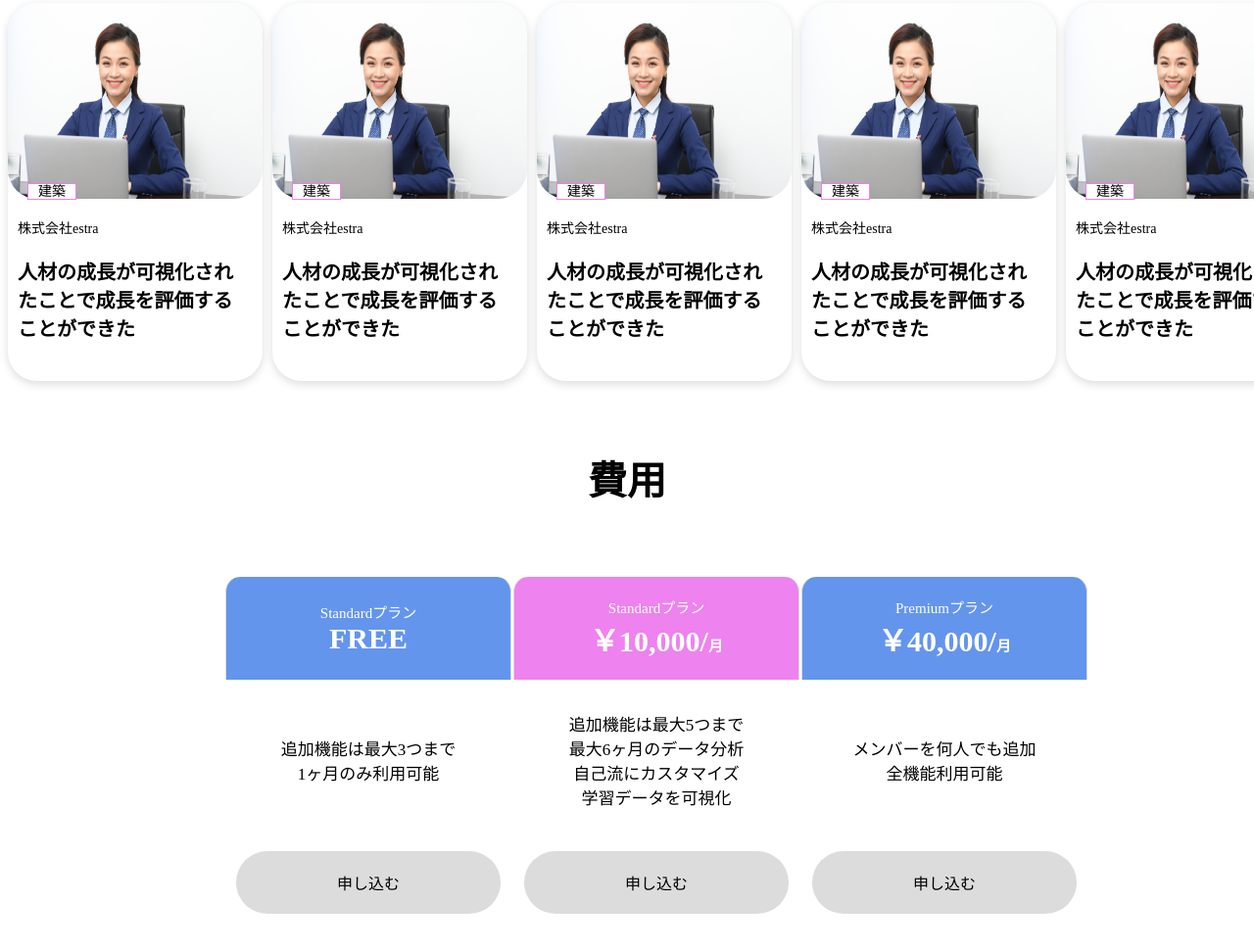
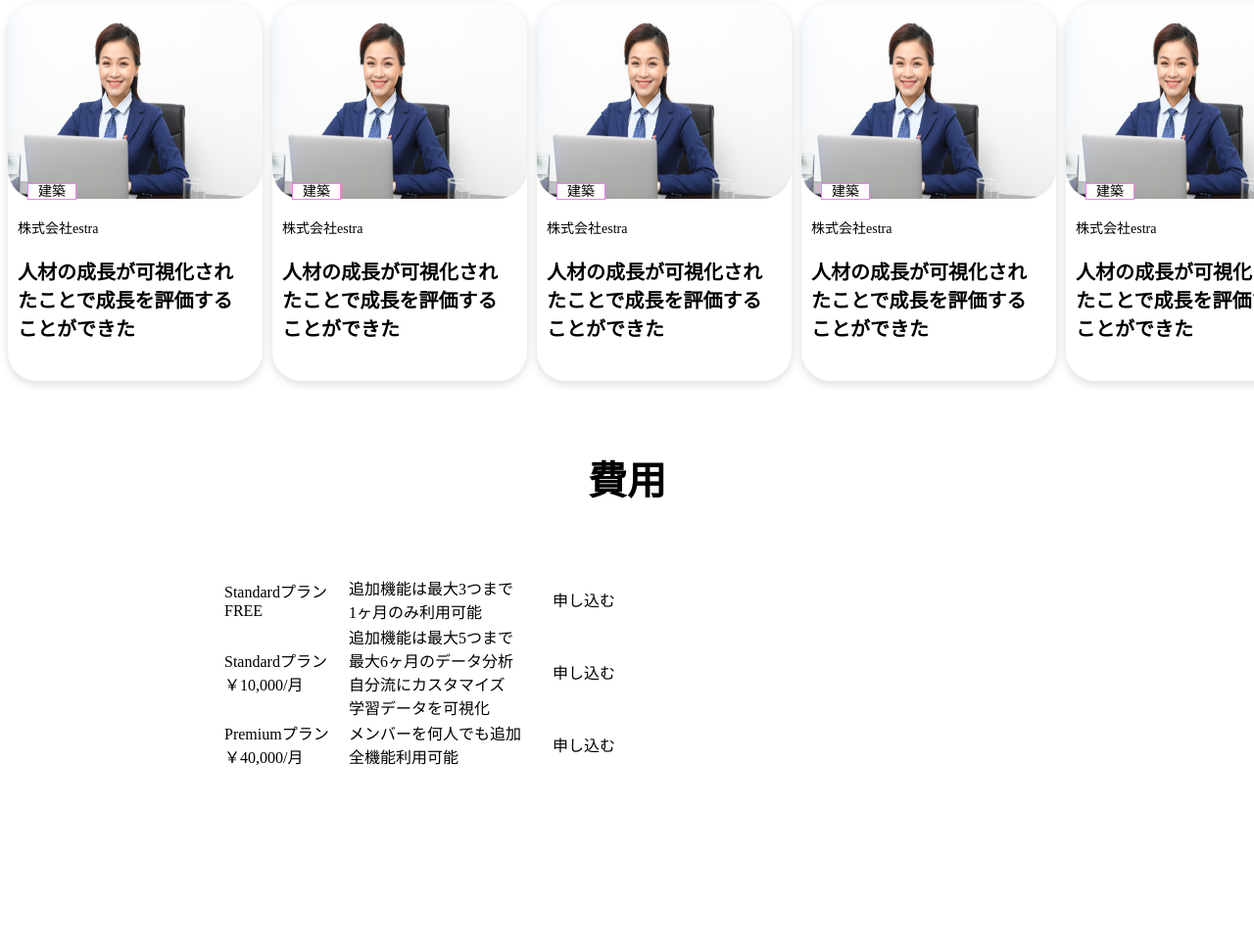
Before and after one commit to tjpppp123/HTML, a plain HTML site: page index.html in a window 1280 px wide. Shown: the part 4427-5398 px from the top of the page at 98% size. After the commit the page ends 5220 px from the top, so only its background shows below. Drawn offline with Linux system fonts and the light colour scheme.

Commit message:
first-commit

```diff
--- a/css/style.scss
+++ b/css/style.scss
@@ -379,53 +379,10 @@ $background__color: #fdf5e6;
   font-size: 40px;
 }
 
-.table {
-  margin: 20px auto;
+
+table {
+  border-collapse: collapse;
+  border-spacing: 0;
+  width: 50%;
+  writing-mode: horizontal-tb;
 }
-
-table tr:last-child {
-  border-bottom: 1px solid #ddd;
-}
-table th {
-  text-align: center;
-  padding: 20px 0;
-  border-right:solid 1px #ddd;
-  border-left:solid 1px #ddd;
-  font-size: 15px;
-  font-weight: lighter;
-}
-table th:nth-child(1) {
-  background-color:$blue;
-  color: #fff;
-  border-radius: 15px 15px 0 0;
-}
-table th:nth-child(2) {
-  background-color:$pink;
-  color: #fff;
-  border-radius: 15px 15px 0 0;
-}
-table th:nth-child(3) {
-  background-color:$blue;
-  color: #fff;
-  border-radius: 15px 15px 0 0;
-}
-
-
-table tr:nth-child(2) td {
-  font-size: 17px;
-  padding: 30px;
-  text-align: center;
-}
-
-table tr:nth-child(3) td {
-  padding-bottom: 20px;
-}
-table td a {
-  width: 270px;
-  padding: 20px 0;
-  border-radius: 50px;
-  text-align: center;
-  display: inline-block;
-  margin: 10px;
-  background: #dcdcdc;
-}
--- a/index.html
+++ b/index.html
@@ -183,19 +183,19 @@
   <h1 class="cost__ttl">費用</h1>
   <table>
     <tr>
-      <th>Standardプラン<br><strong><span style="font-size: 30px;">FREE</span></strong></th>
-      <th>Standardプラン<br><strong><span style="font-size: 30px;">￥10,000/</span>月</strong></th>
-      <th>Premiumプラン<br><strong><span style="font-size: 30px;">￥40,000/</span>月</strong></th>
+      <td>Standardプラン<br>FREE</td>
+      <td>追加機能は最大3つまで<br>1ヶ月のみ利用可能</td>
+      <td>申し込む</td>
     </tr>
     <tr>
-      <td>追加機能は最大3つまで<br>1ヶ月のみ利用可能</td>
-      <td>追加機能は最大5つまで<br>最大6ヶ月のデータ分析<br>自己流にカスタマイズ<br>学習データを可視化</td>
-      <td>メンバーを何人でも追加<br>全機能利用可能</td>
+      <td>Standardプラン<br>￥10,000/月</td>
+      <td>追加機能は最大5つまで<br>最大6ヶ月のデータ分析<br>自分流にカスタマイズ<br>学習データを可視化</td>
+      <td>申し込む</td>
     </tr>
     <tr>
-      <td><a>申し込む</a></td>
-      <td><a>申し込む</a></td>
-      <td><a>申し込む</a></td>
+      <td>Premiumプラン<br>￥40,000/月</td>
+      <td>メンバーを何人でも追加<br>全機能利用可能</td>
+      <td>申し込む</td>
     </tr>
   </table>
 </div>
```
Also changed, not shown: css/style.css, css/style.min.css.
